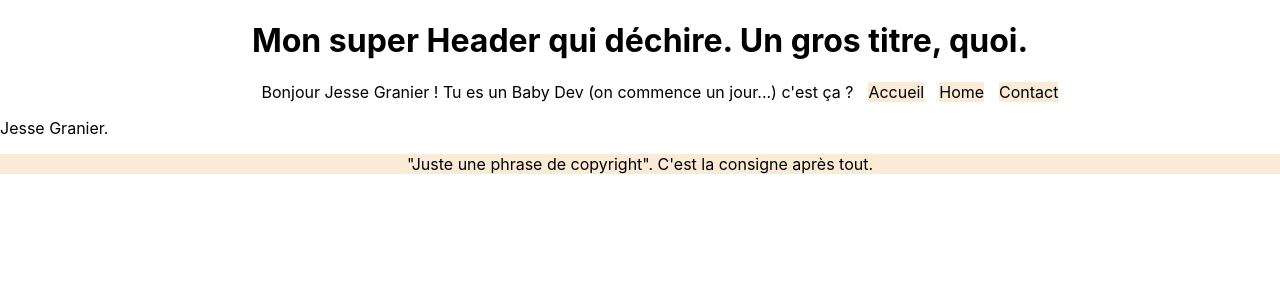
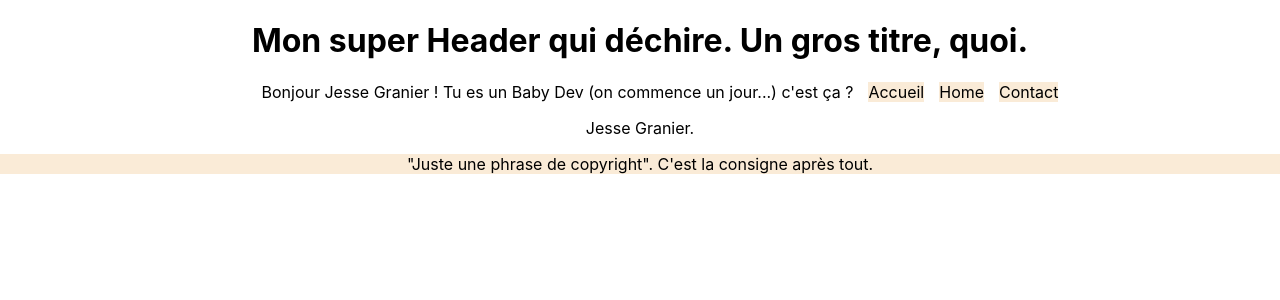
Before and after one commit to Jalutal/Js_04, a React (Create React App) app: page /contact in a window 1280 px wide. Shown: the top 300 px of the page. Built offline with nearby package versions, Linux system fonts and the light colour scheme.

Commit message:
text align sur contact

```diff
--- a/src/App.scss
+++ b/src/App.scss
@@ -67,3 +67,7 @@
   text-align: center;
   background-color: antiquewhite;
 }
+
+.contactName {
+  text-align: center;
+}
--- a/src/Contact.js
+++ b/src/Contact.js
@@ -6,7 +6,7 @@ function Contact() {
     return (
         <main className="contactOrigin">
         <Header />
-        <p>Jesse Granier.</p>
+        <p className='contactName'>Jesse Granier.</p>
         <Footer />
         </main>
     )
```
